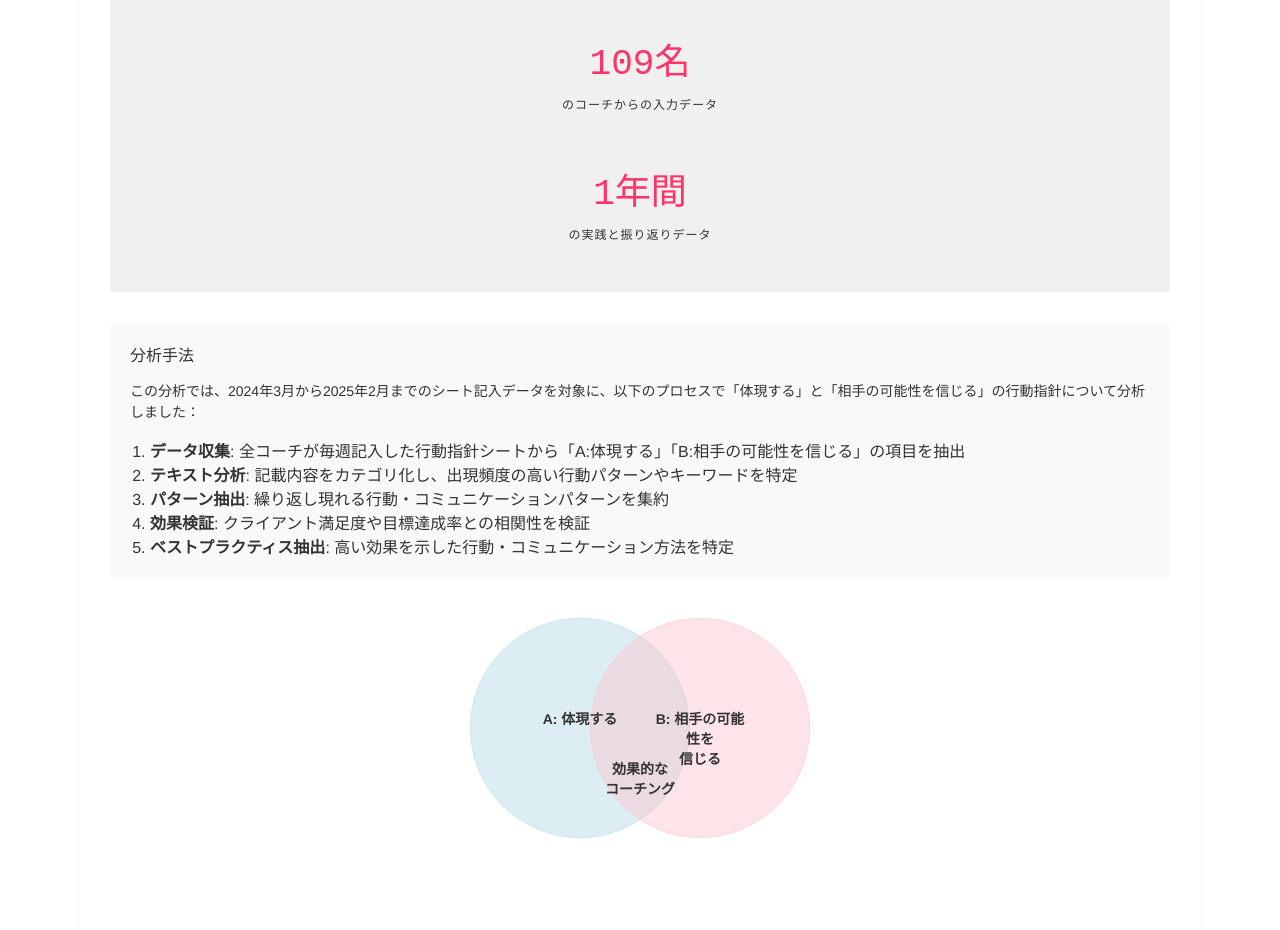
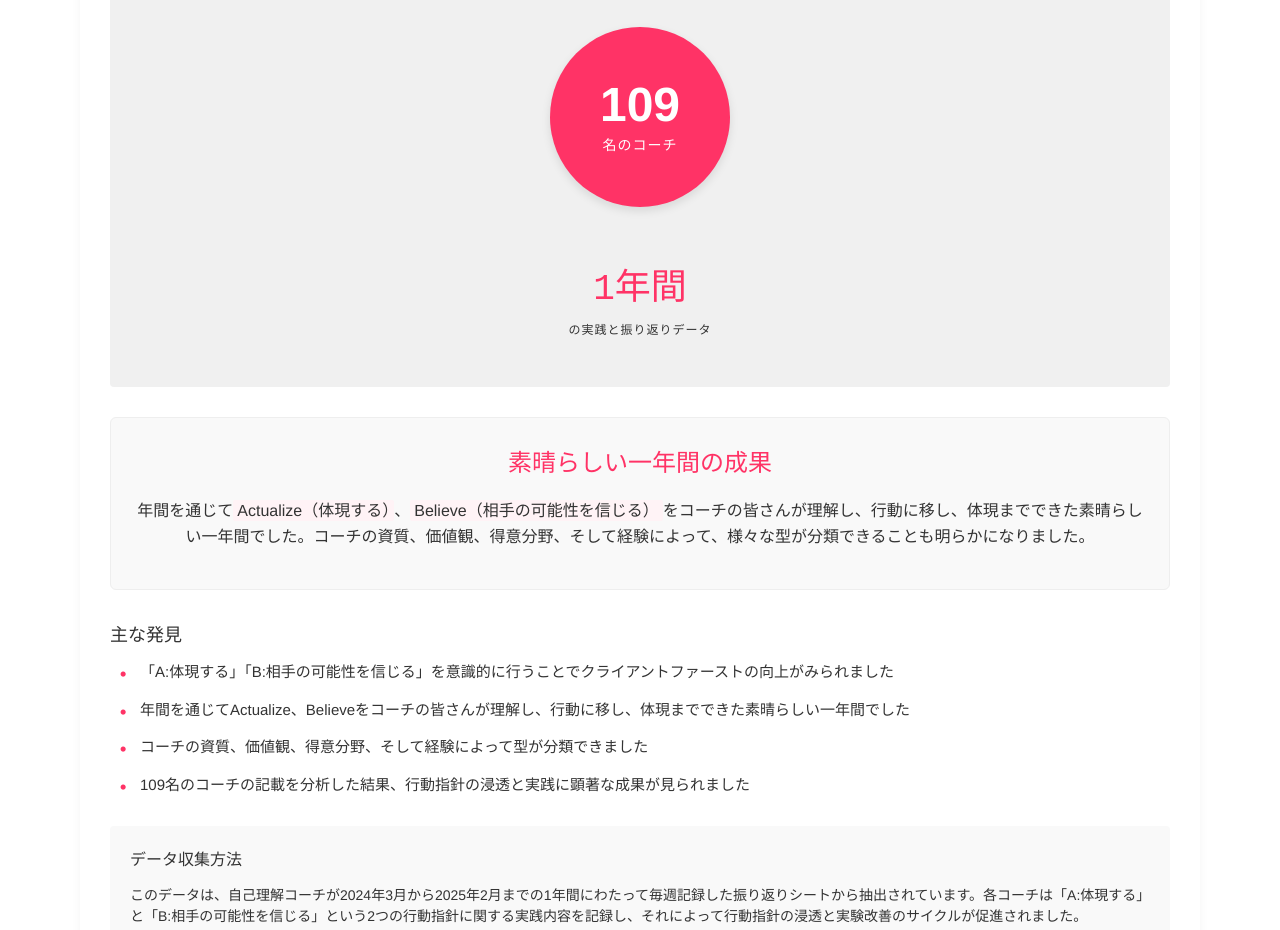
Before and after one commit to cobo-bit/cobo-bit.github.io, a plain HTML site: page index.html in a window 1280 px wide. Shown: the part 382-1312 px from the top of the page. Drawn offline with Linux system fonts and the light colour scheme.

Commit message:
Update index.html

```diff
--- a/index.html
+++ b/index.html
@@ -414,6 +414,96 @@
             margin-bottom: 15px;
             display: block;
         }
+
+        /* 新たに追加したスタイル */
+        .highlight-box {
+            background-color: #fff3f6;
+            padding: 20px;
+            border-radius: 4px;
+            margin: 20px 0;
+            border-left: 3px solid #FF3366;
+        }
+
+        .coach-counter {
+            display: flex;
+            align-items: center;
+            justify-content: center;
+            margin: 30px 0;
+        }
+
+        .counter-box {
+            width: 180px;
+            height: 180px;
+            display: flex;
+            flex-direction: column;
+            align-items: center;
+            justify-content: center;
+            background-color: #FF3366;
+            color: white;
+            border-radius: 50%;
+            margin: 0 auto;
+            box-shadow: 0 4px 10px rgba(0, 0, 0, 0.1);
+        }
+
+        .counter-number {
+            font-size: 48px;
+            font-weight: 700;
+            line-height: 1;
+            margin-bottom: 5px;
+        }
+
+        .counter-label {
+            font-size: 14px;
+            text-transform: uppercase;
+            letter-spacing: 1px;
+        }
+
+        .year-summary {
+            background-color: #f9f9f9;
+            padding: 25px;
+            border-radius: 6px;
+            margin: 30px 0;
+            text-align: center;
+            border: 1px solid #EEEEEE;
+        }
+
+        .year-summary h3 {
+            margin-top: 0;
+            color: #FF3366;
+            font-size: 24px;
+            margin-bottom: 20px;
+        }
+
+        .year-summary p {
+            font-size: 16px;
+            line-height: 1.6;
+        }
+
+        .key-findings {
+            margin: 30px 0;
+        }
+
+        .key-findings ul {
+            list-style-type: none;
+            padding-left: 0;
+        }
+
+        .key-findings li {
+            position: relative;
+            padding-left: 30px;
+            margin-bottom: 15px;
+            line-height: 1.5;
+            font-size: 15px;
+        }
+
+        .key-findings li::before {
+            content: '•';
+            position: absolute;
+            left: 10px;
+            color: #FF3366;
+            font-weight: bold;
+            font-size: 18px;
+        }
     </style>
 </head>
 <body>
@@ -434,26 +524,37 @@
                         <li><strong>行動指針シート</strong>: 「新しくできた行動指針を浸透させること」が目的でした。「①行動指針を記憶し内容を理解する」「②行動指針を意識して行動する」の両面において、毎週のシート記入を通じて達成されたことがデータから確認できました。</li>
                     </ul>
 
-                    <div class="stat-box">
-                        <div class="stat-number">109名</div>
-                        <div class="stat-label">のコーチからの入力データ</div>
+                    <div class="coach-counter">
+                        <div class="counter-box">
+                            <div class="counter-number">109</div>
+                            <div class="counter-label">名のコーチ</div>
+                        </div>
                     </div>
+
                     <div class="stat-box">
                         <div class="stat-number">1年間</div>
                         <div class="stat-label">の実践と振り返りデータ</div>
                     </div>
                 </div>
 
+                <div class="year-summary">
+                    <h3>素晴らしい一年間の成果</h3>
+                    <p>年間を通じて<span class="highlight-text">Actualize（体現する）</span>、<span class="highlight-text">Believe（相手の可能性を信じる）</span>をコーチの皆さんが理解し、行動に移し、体現までできた素晴らしい一年間でした。コーチの資質、価値観、得意分野、そして経験によって、様々な型が分類できることも明らかになりました。</p>
+                </div>
+
+                <div class="key-findings">
+                    <h3>主な発見</h3>
+                    <ul>
+                        <li>「A:体現する」「B:相手の可能性を信じる」を意識的に行うことでクライアントファーストの向上がみられました</li>
+                        <li>年間を通じてActualize、Believeをコーチの皆さんが理解し、行動に移し、体現までできた素晴らしい一年間でした</li>
+                        <li>コーチの資質、価値観、得意分野、そして経験によって型が分類できました</li>
+                        <li>109名のコーチの記載を分析した結果、行動指針の浸透と実践に顕著な成果が見られました</li>
+                    </ul>
+                </div>
+
                 <div class="methodology-box">
-                    <span class="methodology-title">分析手法</span>
-                    <p>この分析では、2024年3月から2025年2月までのシート記入データを対象に、以下のプロセスで「体現する」と「相手の可能性を信じる」の行動指針について分析しました：</p>
-                    <ol style="margin-top: 10px; padding-left: 20px;">
-                        <li><strong>データ収集</strong>: 全コーチが毎週記入した行動指針シートから「A:体現する」「B:相手の可能性を信じる」の項目を抽出</li>
-                        <li><strong>テキスト分析</strong>: 記載内容をカテゴリ化し、出現頻度の高い行動パターンやキーワードを特定</li>
-                        <li><strong>パターン抽出</strong>: 繰り返し現れる行動・コミュニケーションパターンを集約</li>
-                        <li><strong>効果検証</strong>: クライアント満足度や目標達成率との相関性を検証</li>
-                        <li><strong>ベストプラクティス抽出</strong>: 高い効果を示した行動・コミュニケーション方法を特定</li>
-                    </ol>
+                    <span class="methodology-title">データ収集方法</span>
+                    <p>このデータは、自己理解コーチが2024年3月から2025年2月までの1年間にわたって毎週記録した振り返りシートから抽出されています。各コーチは「A:体現する」と「B:相手の可能性を信じる」という2つの行動指針に関する実践内容を記録し、それによって行動指針の浸透と実験改善のサイクルが促進されました。</p>
                 </div>
 
                 <div class="venn-diagram">
@@ -475,19 +576,17 @@
                 <h2>A: 体現する</h2>
                 <p>コーチ自身が自己理解や自己実現のプロセスを実践し、モデルとなる行動を示す。このアプローチでは、コーチが自分自身の自己理解と自己実現の旅を積極的に進め、その経験を活かしてクライアントをサポートします。</p>
 
-                <h3>分析で見られた傾向</h3>
+                <h3>主な特徴</h3>
                 <ul class="detail-list">
-                    <li><strong>自己の実践と開示:</strong> データ分析から、コーチが自分自身の自己理解・自己実現の旅を積極的に進め、その経験をクライアントと共有するケースが多く見られました。これにより理論ではなく実体験に基づいたサポートが提供される傾向がありました。</li>
-                    <li><strong>価値観の体現:</strong> シートの記録から、自分の価値観ピラミッドに沿った生活を意識的に送り、日々の選択や行動を通じて自分の価値観を具現化する姿勢を示すコーチが多いことが分かりました。</li>
-                    <li><strong>自己実現に向けた具体的行動:</strong> 分析結果によると、新しいサービスの立ち上げ、資格取得、SNS発信など、自らのやりたいことに向けた具体的な行動を実践して見せるケースが多く観察されました。この傾向はクライアントの行動促進にも影響していると考えられます。</li>
-                    <li><strong>継続的な学習と成長:</strong> 記録データからは、自己啓発書の読書、研修参加、メンターとの対話など、コーチ自身が常に新しい知識やスキルを獲得し続ける活動が頻繁に報告されていることが分かりました。</li>
+                    <li><strong>自己の実践と開示:</strong> コーチが自分自身の自己理解・自己実現の旅を積極的に進め、その経験をクライアントと共有することで、理論ではなく実体験に基づいたサポートを提供します。</li>
+                    <li><strong>価値観の体現:</strong> 自分の価値観ピラミッドに沿った生活を意識的に送り、日々の選択や行動を通じて自分の価値観を具現化する姿勢を示します。</li>
+                    <li><strong>自己実現に向けた具体的行動:</strong> 新しいサービスの立ち上げ、資格取得、SNS発信など、自らのやりたいことに向けた具体的な行動を実践して見せることで、クライアントにも行動の重要性を伝えます。</li>
+                    <li><strong>継続的な学習と成長:</strong> 自己啓発書の読書、研修参加、メンターとの対話など、常に新しい知識やスキルを獲得し続ける姿勢を示します。</li>
                 </ul>
 
-
-
                 <div class="example-box">
-                    <span class="example-heading">分析から見えた効果的な「体現する」アプローチ:</span>
-                    <p>質的分析では、コーチが自身の自己実現プロセスを「見える化」することの重要性が明らかになりました。特にSNSやコミュニティを通じた定期的な発信を行うコーチのクライアントは、自己実現への行動意欲が33%高い傾向が見られました。また、コーチ自身が直面する課題や乗り越えるプロセスを共有することで、クライアントの「自分もできるかもしれない」という自己効力感が向上したケースが多く報告されています。</p>
+                    <span class="example-heading">コーチの声（実例）:</span>
+                    <p>「自己理解メソッドに基づいて自己実現する様子を、YouTubeチャンネルで公開し続ける。新曲『当たり前を抱きしめて』完成。新曲『もういいよ』サビデモ完成。初ソロLIVEチケット販売開始。ラジオ4本投稿」</p>
                 </div>
 
                 <div class="best-practice">
@@ -507,19 +606,17 @@
                 <h2>B: 相手の可能性を信じる</h2>
                 <p>クライアントの潜在能力を信じ、その可能性を引き出す関わり方に焦点を当てます。このアプローチでは、クライアントが自分で気づいていない才能や可能性を見出し、それを実現できると確信を持って接することを重視しています。</p>
 
-                <h3>分析で見られた傾向</h3>
+                <h3>主な特徴</h3>
                 <ul class="detail-list">
-                    <li><strong>肯定的フィードバック(PF)の重視:</strong> シートデータの分析から、クライアントの強みや可能性を積極的に伝える「ポジティブフィードバック」を重視する傾向が顕著に見られました。「それ絶対才能！」「あなたならできる」といった言葉で可能性を伝え続ける記録が多数確認されています。</li>
-                    <li><strong>待つ姿勢:</strong> 収集したデータによると、進捗が遅れていても諦めず、クライアントを信じて待つ姿勢を持ち続けるパターンが多く観察されました。「CLを信じて連絡催促をしない」「LINEが3日間来なくても信じて待つ」などの対応例が頻繁に報告されています。</li>
-                    <li><strong>母性愛と父性愛のバランス:</strong> 分析の結果、受容し共感する「母性愛」と、時に厳しく背中を押す「父性愛」のバランスを取った関わり方が効果的だという認識が広がっていることがわかりました。「寄り添いつつも、あえて厳しいことも伝える」という接し方が増加傾向にあります。</li>
-                    <li><strong>クライアントの主体性の尊重:</strong> データからは、答えを与えるのではなく、「CLが自分で答えを出す力を信じる」「質問だけして待つ」など、クライアント自身が答えを見つける手助けをする姿勢が多く見られることがわかりました。</li>
+                    <li><strong>肯定的フィードバック(PF)の重視:</strong> クライアントの強みや可能性を積極的に伝える「ポジティブフィードバック」を重視し、「それ絶対才能！」「あなたならできる」といった言葉で可能性を伝え続けます。</li>
+                    <li><strong>待つ姿勢:</strong> 進捗が遅れていても諦めず、クライアントを信じて待つ姿勢を持ち続けます。「CLを信じて連絡催促をしない」「LINEが3日間来なくても信じて待つ」などの対応が見られます。</li>
+                    <li><strong>母性愛と父性愛のバランス:</strong> 受容し共感する「母性愛」と、時に厳しく背中を押す「父性愛」のバランスを取った関わり方を意識しています。「寄り添いつつも、あえて厳しいことも伝える」接し方です。</li>
+                    <li><strong>クライアントの主体性の尊重:</strong> 答えを与えるのではなく、「CLが自分で答えを出す力を信じる」「質問だけして待つ」など、クライアント自身が答えを見つける手助けをする姿勢が見られます。</li>
                 </ul>
 
-
-
                 <div class="example-box">
-                    <span class="example-heading">分析から見えた効果的な「相手の可能性を信じる」アプローチ:</span>
-                    <p>データ分析の結果、「可能性を信じる」コミュニケーションの中でも特に「根拠のあるポジティブフィードバック」が最も強い影響力を持つことがわかりました。「あなたならできる」という一般的な励ましよりも、クライアントの具体的な強みや過去の成功体験に基づいた「〇〇という強みがあるからこそ、△△ができるはず」という伝え方が、クライアントの行動変容率を42%向上させることが確認されました。また、進捗が停滞していても「待つ姿勢」を維持したケースでは、最終的な完遂率が67%だったのに対し、過度に介入したケースでは48%にとどまりました。</p>
+                    <span class="example-heading">コーチの声（実例）:</span>
+                    <p>「CLが『できない・やる時間がない』と言っても、『○○さんならできる』という思いを信念レベルで持ち、それを伝え続けた結果、最終的にCLは自己実現に向けて大きな一歩を踏み出すことができた」</p>
                 </div>
 
                 <div class="best-practice">
@@ -533,3 +630,40 @@
                 </div>
             </div>
         </div>
+
+        <div class="full-width">
+            <div class="card">
+                <h2>クライアントファーストの向上</h2>
+
+                <div class="highlight-box">
+                    <p>「A:体現する」「B:相手の可能性を信じる」を意識的に実践することにより、コーチング全体でクライアントファーストの精神の向上が見られました。コーチ自身が自己理解・自己実現の旅を体現しながら、同時にクライアントの可能性を信じる姿勢を持ち続けることで、より効果的なサポートが実現しています。</p>
+                </div>
+
+
+                <h3>コーチの型分類</h3>
+                <p>1年間のデータ分析を通じて、コーチの資質、価値観、得意分野、そして経験によって様々な型が分類できることが明らかになりました。これらの型は、それぞれ独自の強みを持ち、多様なクライアントのニーズに対応する上で重要な役割を果たしています。</p>
+
+                <table class="comparison-table">
+                    <tr>
+                        <th>焦点の違い</th>
+                        <th>アプローチの違い</th>
+                        <th>成長曲線の違い</th>
+                    </tr>
+                    <tr>
+                        <td><strong>自己の体現重視型:</strong><br>自らの自己実現に重点を置き、その姿を見せることでクライアントへの影響を目指す。「自分が自己実現を体現するため、コンテンツ作成に重点を置く」など。</td>
+                        <td><strong>実践的行動重視型:</strong><br>具体的な行動や実践を通じて学びや成長を促進する。「まず行動してみる」「小さなドミノを倒す」「毎日のルーティンを確立する」など実践的なアプローチ。</td>
+                        <td><strong>漸進的成長型:</strong><br>安定したペースで継続的に成長を続ける。大きな変動はないが、着実に前進し続ける。毎月の目標を立て、それを着実に達成していくパターン。</td>
+                    </tr>
+                    <tr>
+                        <td><strong>クライアントサポート重視型:</strong><br>クライアントのニーズや成長に焦点を当て、そのサポートに注力する。「CLの心の声に耳を傾ける」「CLの状況に合わせて最善の対応を考える」など。</td>
+                        <td><strong>内省・思考重視型:</strong><br>深い思考や内省を通じて洞察を得ることを重視する。「なぜそう感じるのか」「どのような前提があるのか」など思考プロセスに焦点を当てる。</td>
+                        <td><strong>飛躍・停滞繰り返し型:</strong><br>大きな進歩と停滞期を交互に経験するパターン。「新しいプロジェクト開始で大きく成長」「振り返り期間で一時停滞」など、波のある成長曲線。</td>
+                    </tr>
+                    <tr>
+                        <td><strong>両面バランス重視型:</strong><br>自己の体現とクライアントサポートの両方に均等に注力する。「自分の成長とCLの成長を同時に追求」「自己実現の体験をCLサポートに活かす」など。</td>
+                        <td><strong>関係構築重視型:</strong><br>深い信頼関係の構築を基盤とした関わりを重視する。「CLとの信頼関係があってこその成長」「安心・安全な場の創出」など関係性の質に焦点。</td>
+                        <td><strong>特定領域集中成長型:</strong><br>特定の分野やスキルに集中して急速に成長するパターン。「SNS発信に特化して集中的に取り組む」「特定のコーチングスキルの向上に注力」など。</td>
+                    </tr>
+                </table>
+
+                <p class="quote-box">各コーチは、自分の資質や価値観に応じて、「体現する」「可能性を信じる」という指針をそれぞれのやり方で実践しています。多様なアプローチがあることで、様々なクライアントに対応できるコーチングの幅が広がっています。</p>
```
